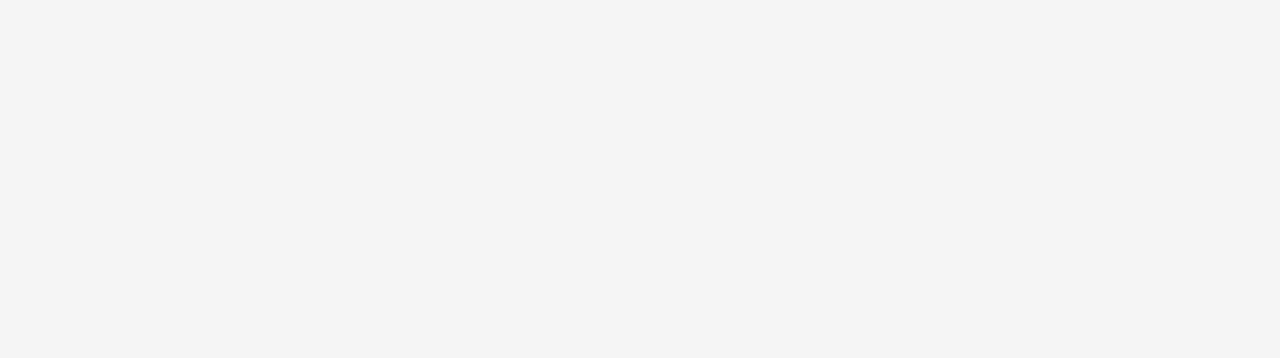
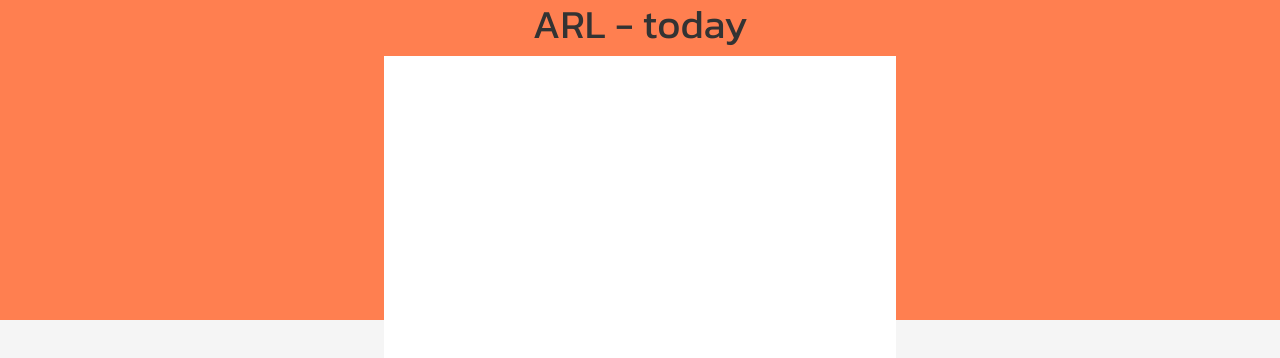
Before and after one commit to loukhin/ARL-today, a Vue app in the folder frontend/: page / in a window 1280 px wide. Shown: the top 358 px of the page. Built offline with nearby package versions, Linux system fonts and the light colour scheme.

Commit message:
Update Desktopsite

```diff
--- a/frontend/src/dashboard/device/Desktop.vue
+++ b/frontend/src/dashboard/device/Desktop.vue
@@ -3,9 +3,27 @@
         !! HTML Here !!
         เขียนใน <div></div> ที่เตรียมไว้ให้เท่านั้น
      -->
-    <div>
 
+    <div id="box">
+        <div id="header">
+            <h1 id="head-titel">ARL - today </h1>
+            <div id="box-inside">
+
+
+
+            </div>
+
+        </div>
     </div>
+
+
+
+
+
+
+
+
+
 </template>
 <script>
 export default {
@@ -13,6 +31,36 @@ export default {
 }
 </script>
 <style scoped>
+    #header{
+        width: 100%;
+        height: 50px;
+    }
+    #head-titel {
+        text-align: center;
+    }
+
+    #box {
+        width: 100% ;
+        height: 40vh ;
+        /* padding: 50px; */
+        background-color: coral;
+        position: fixed;
+
+    }
+
+    #box-inside {
+        width: 40% ;
+        height: 50vh;
+        background-color: rgb(255, 255, 255);
+        margin: auto;
+    }
+
+
+
+
+
+
+
     /*
         !! CSS Here !!
         พยายามใช้ Bootstrap / Bootstrap Vue
```
